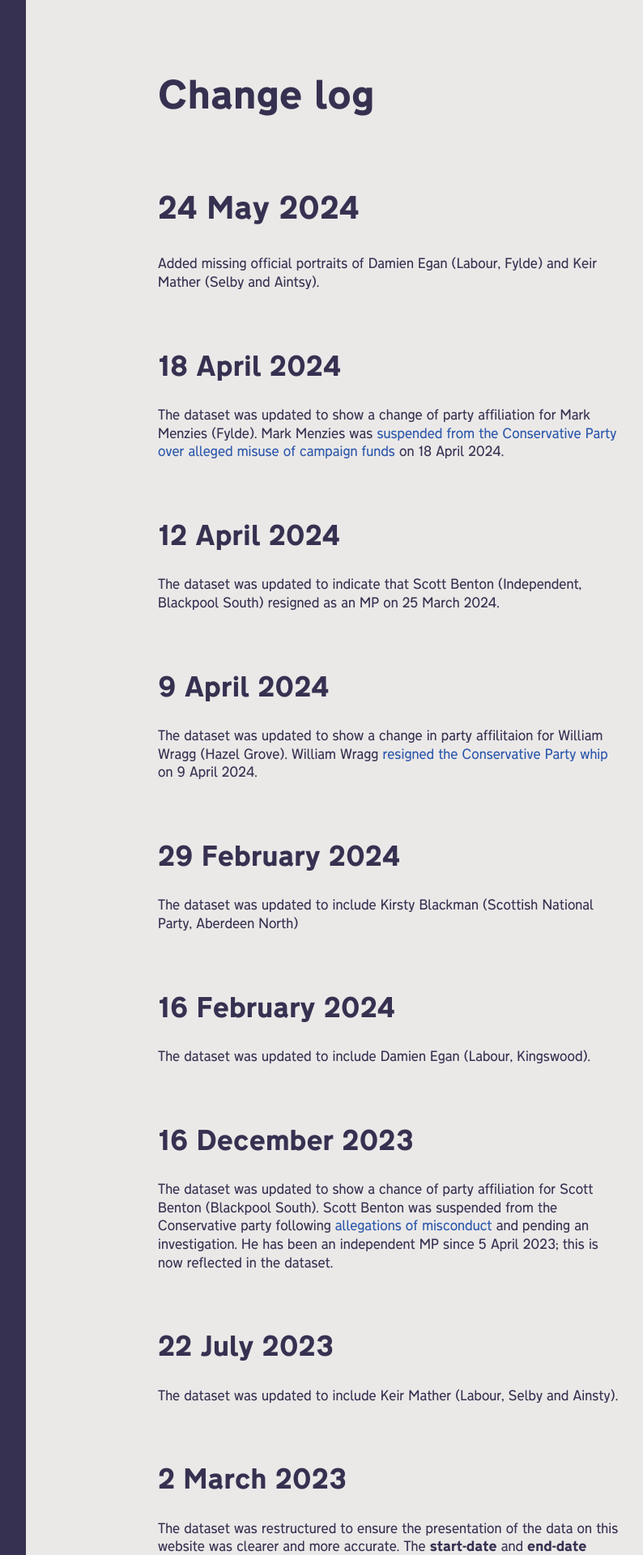
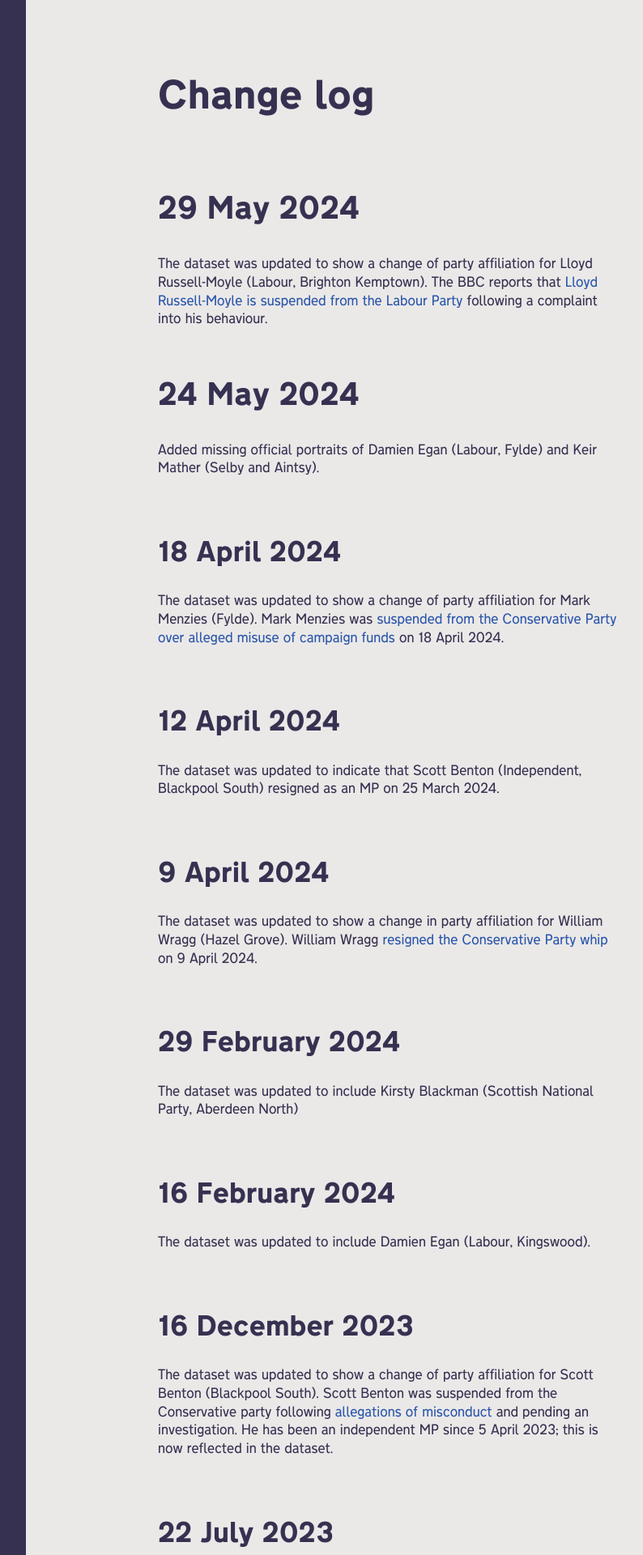
Before and after one commit to johnpeart/lgbt-mp, a Jekyll site: the page built from change-log.md, in a window 1280 px wide. Shown: the top 1920 px of the page at 81% size, without its empty margins (352-1146 px from the left). Built offline with Jekyll 4.4.1, drawn with Linux system fonts in a browser that asks for light colours; some of the changed text lies outside the part shown.

Commit message:
Update dataset

```diff
--- a/_data/members.csv
+++ b/_data/members.csv
@@ -52,7 +52,8 @@
 Kirsty Blackman,Aberdeen North,Scottish National,2015-05-07,2015-05-07,present,,Twitter,2023-06-14,https://twitter.com/KirstySNP/status/1668923027151618049,4357,https://members.parliament.uk/member/4357,,UK Parliament,https://members.parliament.uk/member/4357/portrait,Attribution 3.0 Unported (CC BY 3.0),https://creativecommons.org/licenses/by/3.0/
 Layla Moran,Oxford West and Abingdon,Liberal Democrat,2017-06-09,2017-06-09,present,Pansexual,Pink News,2020-01-02,https://www.pinknews.co.uk/2020/01/02/layla-moran-liberal-democrats-mp-coming-our-pansexual-girlfriend-exclusive-interview/,4656,https://members.parliament.uk/member/4656,Layla Moran came out at pansexual in an interview with PinkNews on 2 January 2020. Her full term of office as an MP is listed in this data set,UK Parliament,https://members.parliament.uk/member/4656/portrait,Attribution 3.0 Unported (CC BY 3.0),https://creativecommons.org/licenses/by/3.0/
 Lee Rowley,North East Derbyshire,Conservative,2017-06-09,2017-06-09,present,,Pink News,2017-06-05,http://www.pinknews.co.uk/2017/06/05/uk-set-to-break-record-for-highest-number-of-lgbtq-mps-after-general-election/,4652,https://members.parliament.uk/member/4652,,UK Parliament,https://members.parliament.uk/member/4652/portrait,Attribution 3.0 Unported (CC BY 3.0),https://creativecommons.org/licenses/by/3.0/
-Lloyd Russell-Moyle,Brighton Kemptown,Labour,2017-06-09,2017-06-09,present,,Pink News,2017-06-05,http://www.pinknews.co.uk/2017/06/05/uk-set-to-break-record-for-highest-number-of-lgbtq-mps-after-general-election/,4615,https://members.parliament.uk/member/4615,,UK Parliament,https://members.parliament.uk/member/4615/portrait,Attribution 3.0 Unported (CC BY 3.0),https://creativecommons.org/licenses/by/3.0/
+Lloyd Russell-Moyle,Brighton Kemptown,Independent,2017-06-09,2024-05-29,present,,Pink News,2017-06-05,http://www.pinknews.co.uk/2017/06/05/uk-set-to-break-record-for-highest-number-of-lgbtq-mps-after-general-election/,4615,https://members.parliament.uk/member/4615,Lloyd Russell-Moyle was suspended from the Labour Party on 29 May 2024.,UK Parliament,https://members.parliament.uk/member/4615/portrait,Attribution 3.0 Unported (CC BY 3.0),https://creativecommons.org/licenses/by/3.0/
+Lloyd Russell-Moyle,Brighton Kemptown,Labour,2017-06-09,2017-06-09,2024-05-29,,Pink News,2017-06-05,http://www.pinknews.co.uk/2017/06/05/uk-set-to-break-record-for-highest-number-of-lgbtq-mps-after-general-election/,4615,https://members.parliament.uk/member/4615,,UK Parliament,https://members.parliament.uk/member/4615/portrait,Attribution 3.0 Unported (CC BY 3.0),https://creativecommons.org/licenses/by/3.0/
 Luke Pollard,"Plymouth, Sutton and Devonport",Labour,2017-06-09,2017-06-09,present,,Pink News,2017-06-05,http://www.pinknews.co.uk/2017/06/05/uk-set-to-break-record-for-highest-number-of-lgbtq-mps-after-general-election/,4682,https://members.parliament.uk/member/4682,,UK Parliament,https://members.parliament.uk/member/4682/portrait,Attribution 3.0 Unported (CC BY 3.0),https://creativecommons.org/licenses/by/3.0/
 Margot James,Stourbridge,Conservative,2010-05-06,2010-05-06,2019-09-04,,The Independent,2016-02-20,http://www.independent.co.uk/news/uk/politics/gay-mps-the-photograph-that-shows-westminsters-attitude-towards-lgbt-politicians-is-changing-a6886771.html,4115,https://members.parliament.uk/member/4115,"Margot James had the Conservative party whip removed from her in September 2019, and now sits as an independent MP",UK Parliament,https://members.parliament.uk/member/4115/portrait,Attribution 3.0 Unported (CC BY 3.0),https://creativecommons.org/licenses/by/3.0/
 Margot James,Stourbridge,Independent,2010-05-06,2019-09-04,2019-10-29,,The Independent,2016-02-20,http://www.independent.co.uk/news/uk/politics/gay-mps-the-photograph-that-shows-westminsters-attitude-towards-lgbt-politicians-is-changing-a6886771.html,4115,https://members.parliament.uk/member/4115,"Margot James had the Conservative party whip removed from her in September 2019, and now sits as an independent MP",UK Parliament,https://members.parliament.uk/member/4115/portrait,Attribution 3.0 Unported (CC BY 3.0),https://creativecommons.org/licenses/by/3.0/
--- a/change-log.md
+++ b/change-log.md
@@ -2,6 +2,10 @@
 layout: page
 title: Change log
 ---
+
+# 29 May 2024
+
+The dataset was updated to show a change of party affiliation for Lloyd Russell-Moyle (Labour, Brighton Kemptown). The BBC reports that [Lloyd Russell-Moyle is suspended from the Labour Party](https://www.bbc.co.uk/news/articles/c5114q1x09eo) following a complaint into his behaviour.
 
 # 24 May 2024
 
@@ -17,7 +21,7 @@
 
 ## 9 April 2024
 
-The dataset was updated to show a change in party affilitaion for William Wragg (Hazel Grove). William Wragg [resigned the Conservative Party whip](https://www.bbc.co.uk/news/uk-politics-68773702) on 9 April 2024.
+The dataset was updated to show a change in party affiliation for William Wragg (Hazel Grove). William Wragg [resigned the Conservative Party whip](https://www.bbc.co.uk/news/uk-politics-68773702) on 9 April 2024.
 
 ## 29 February 2024
 
@@ -29,7 +33,7 @@
 
 ## 16 December 2023
 
-The dataset was updated to show a chance of party affiliation for Scott Benton (Blackpool South). Scott Benton was suspended from the Conservative party following [allegations of misconduct](https://www.bbc.co.uk/news/uk-politics-65193097) and pending an investigation. He has been an independent MP since 5 April 2023; this is now reflected in the dataset.
+The dataset was updated to show a change of party affiliation for Scott Benton (Blackpool South). Scott Benton was suspended from the Conservative party following [allegations of misconduct](https://www.bbc.co.uk/news/uk-politics-65193097) and pending an investigation. He has been an independent MP since 5 April 2023; this is now reflected in the dataset.
 
 ## 22 July 2023
 
```
